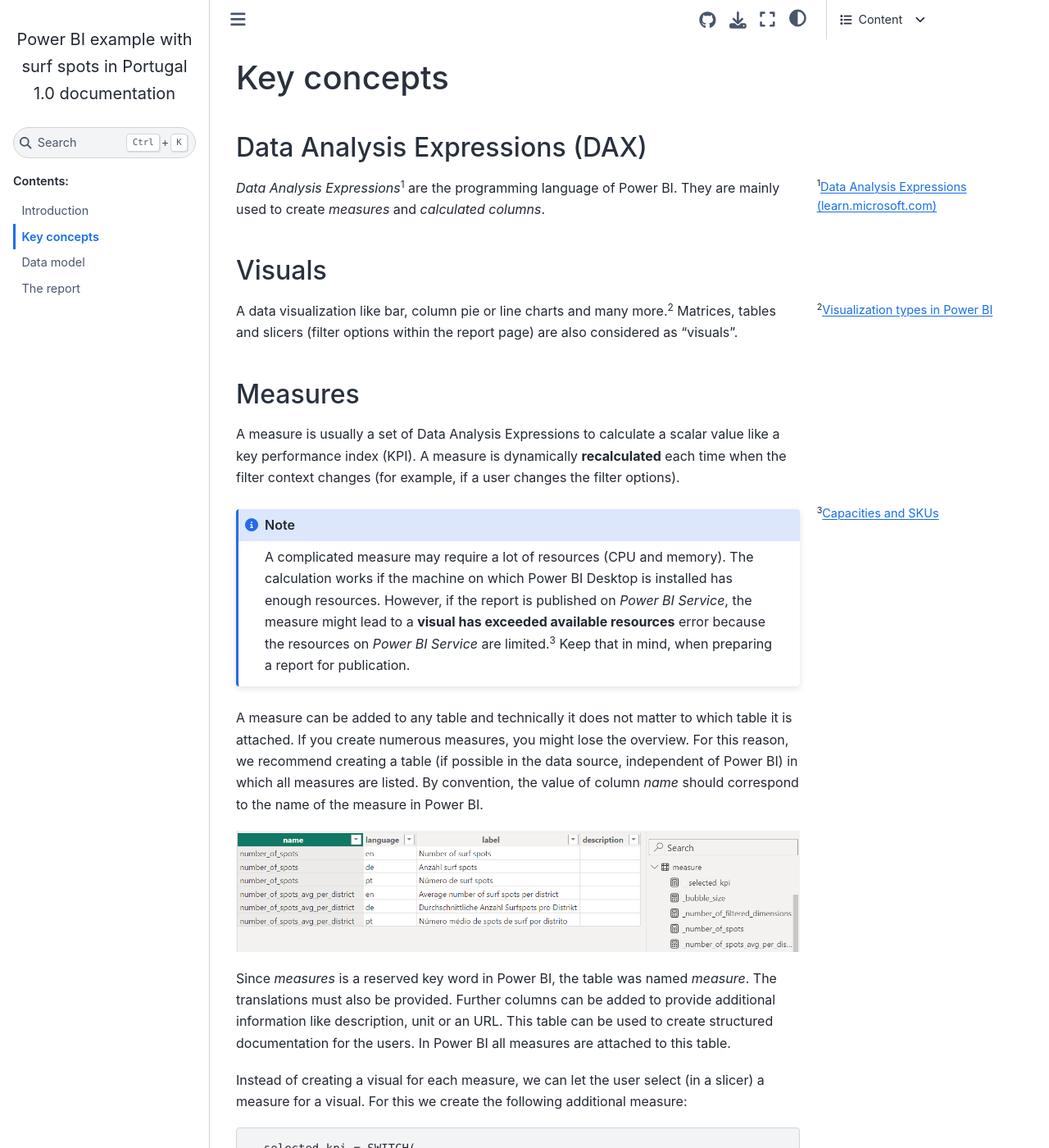
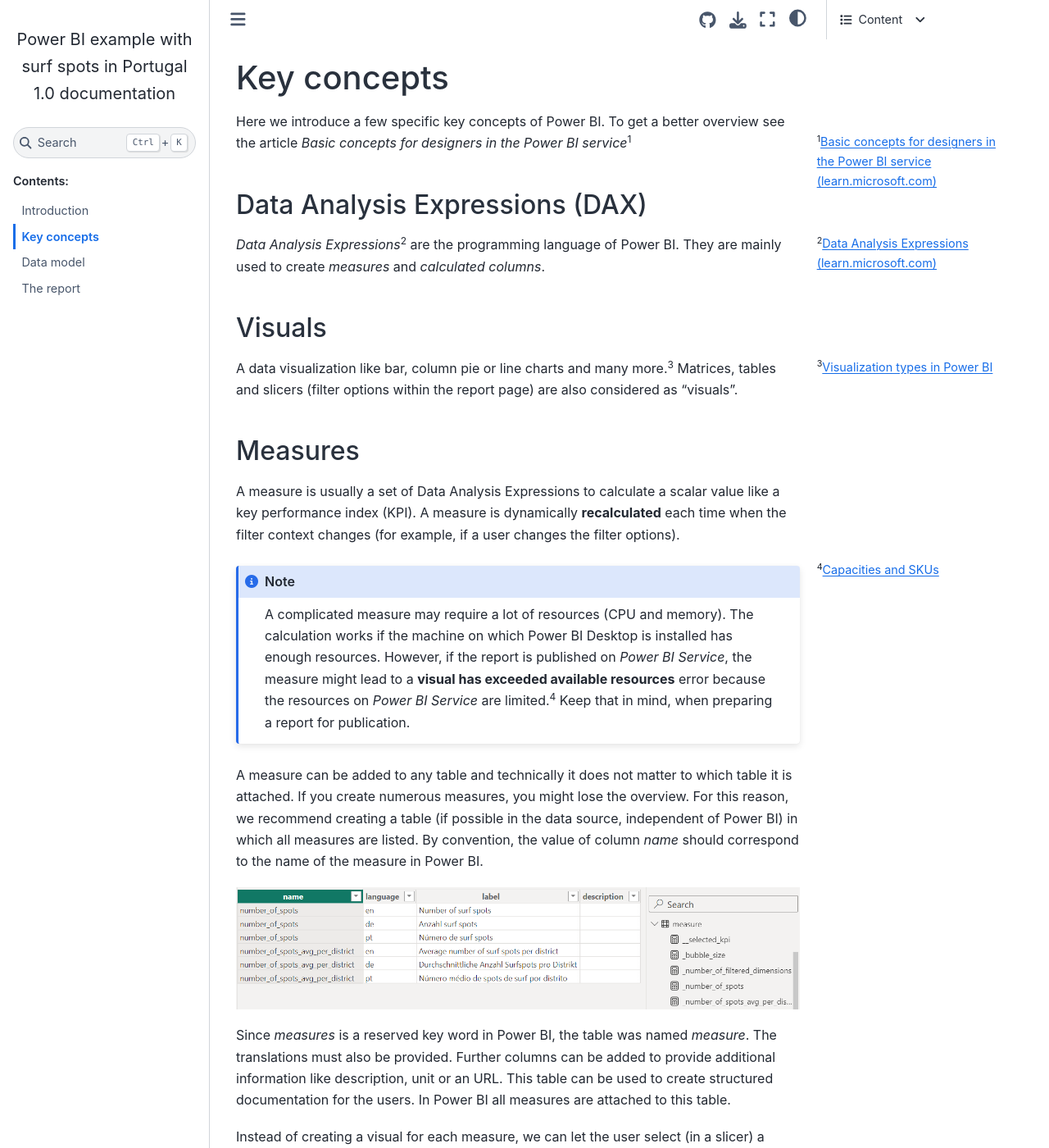
Before and after one commit to t4d-gmbh/powerbi-example-surfspots, a Sphinx documentation site: the page built from doc/key_concepts.md, in a window 1280 px wide and 1400 px high. Shown: the whole window at 82% size. Built offline with Sphinx 7.4.7 and the Sphinx Book theme 1.1.4, drawn with Linux system fonts in a browser that asks for light colours; some of the changed text lies outside the part shown.

Commit message:
Add some clarifications and fix some typos.

```diff
--- a/doc/data_model.md
+++ b/doc/data_model.md
@@ -70,9 +70,9 @@
 
 ### dimension
 
-This is calculated table. It unpivots the columns *OBJECTID*, *LimitePROT* (region), *Distrito* and *Website_available* of
+This is a calculated table. It unpivots the columns *OBJECTID*, *LimitePROT* (region), *Distrito* and *Website_available* of
 the table *principais_spots_de_surf* to the columns *OBJECTID*, *dimension* and *label*.
-For each language in the table *languages* a row per OBJECTID and dimension is created.
+For each language in the table *languages* a row per *OBJECTID* and *dimension* is created.
 If a translation is available in the table *translations*, it is used for the *label* and the *dimension_label*.
 If no translation is available, the original language from the data is used (Portuguese).
 
--- a/doc/key_concepts.md
+++ b/doc/key_concepts.md
@@ -1,22 +1,26 @@
 # Key concepts
 
+Here we introduce a few specific key concepts of Power BI.
+To get a better overview see the article *Basic concepts for designers in the Power BI service*[^sn1]
+
+
+
+[^sn1]: [Basic concepts for designers in the Power BI service (learn.microsoft.com)](https://learn.microsoft.com/en-us/power-bi/fundamentals/service-basic-concepts)
 
 ## Data Analysis Expressions (DAX)
 
-*Data Analysis Expressions*[^sn1] are the programming language of Power BI. They are mainly used to create *measures* and *calculated columns*.
+*Data Analysis Expressions*[^sn2] are the programming language of Power BI. They are mainly used to create *measures* and *calculated columns*.
 
 
-[^sn1]: [Data Analysis Expressions (learn.microsoft.com)](https://learn.microsoft.com/en-us/dax)
+[^sn2]: [Data Analysis Expressions (learn.microsoft.com)](https://learn.microsoft.com/en-us/dax)
 
 
 ## Visuals
 
-A data visualization like bar, column pie or line charts and many more.[^sn2]
+A data visualization like bar, column pie or line charts and many more.[^sn3]
 Matrices, tables and slicers (filter options within the report page) are also considered as "visuals".
 
-
-[^sn2]: [Visualization types in Power BI](https://learn.microsoft.com/en-us/power-bi/visuals/power-bi-visualization-types-for-reports-and-q-and-a)
-
+[^sn3]: [Visualization types in Power BI](https://learn.microsoft.com/en-us/power-bi/visuals/power-bi-visualization-types-for-reports-and-q-and-a)
 
 
 
@@ -52,7 +56,7 @@
 
 
 Instead of creating a visual for each measure, we can let the user select (in a slicer) a measure for a visual.
-For this we create the following additional measure:
+For this we create the following additional measure (DAX) and attach it to the table *measure*:
 
 
     __selected_kpi = SWITCH(
@@ -101,6 +105,7 @@
 ![Table *titles*](figures/table-titles.png)
 
 
-Use column *title* and define in *Filters on this visual* which title (name) is used for the visual.
+Click on the visual in the report, go to *Format visual* > *General* > *Title* and select the column *title* from the table *titles* (see figure below).
+Finally define in *Filters on this visual* which title ( column *name*) to use for the visual.
 
 ![Set visual title](figures/visual-set-title.png)
```
Also changed, not shown: other parts of doc/data_model.md (+1 -1 lines), other parts of doc/key_concepts.md (+2 -2 lines), doc/introduction.md (+16 -12 lines), doc/figures/powerbi-example-surfspots-map.png (added), 1 other file.
